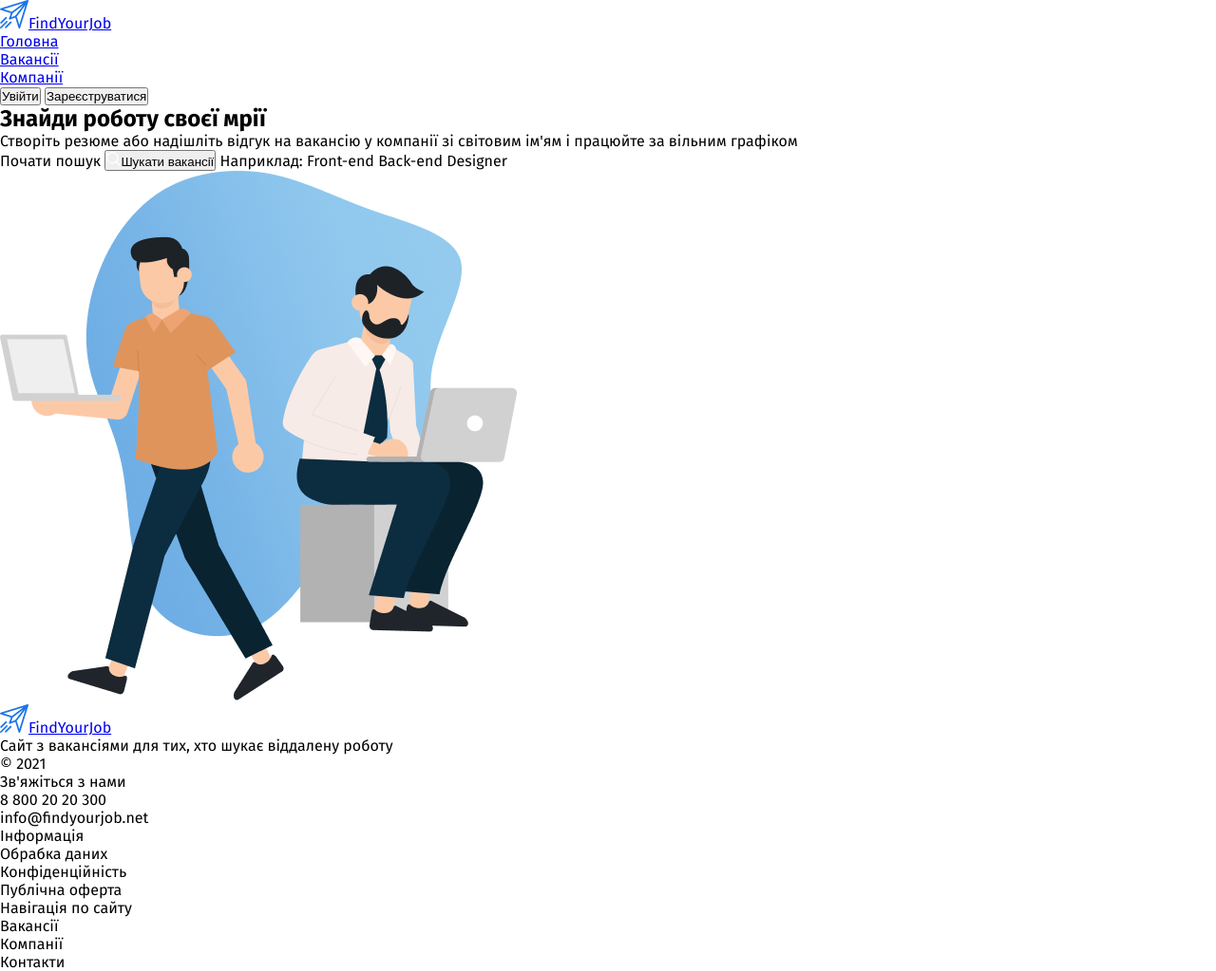
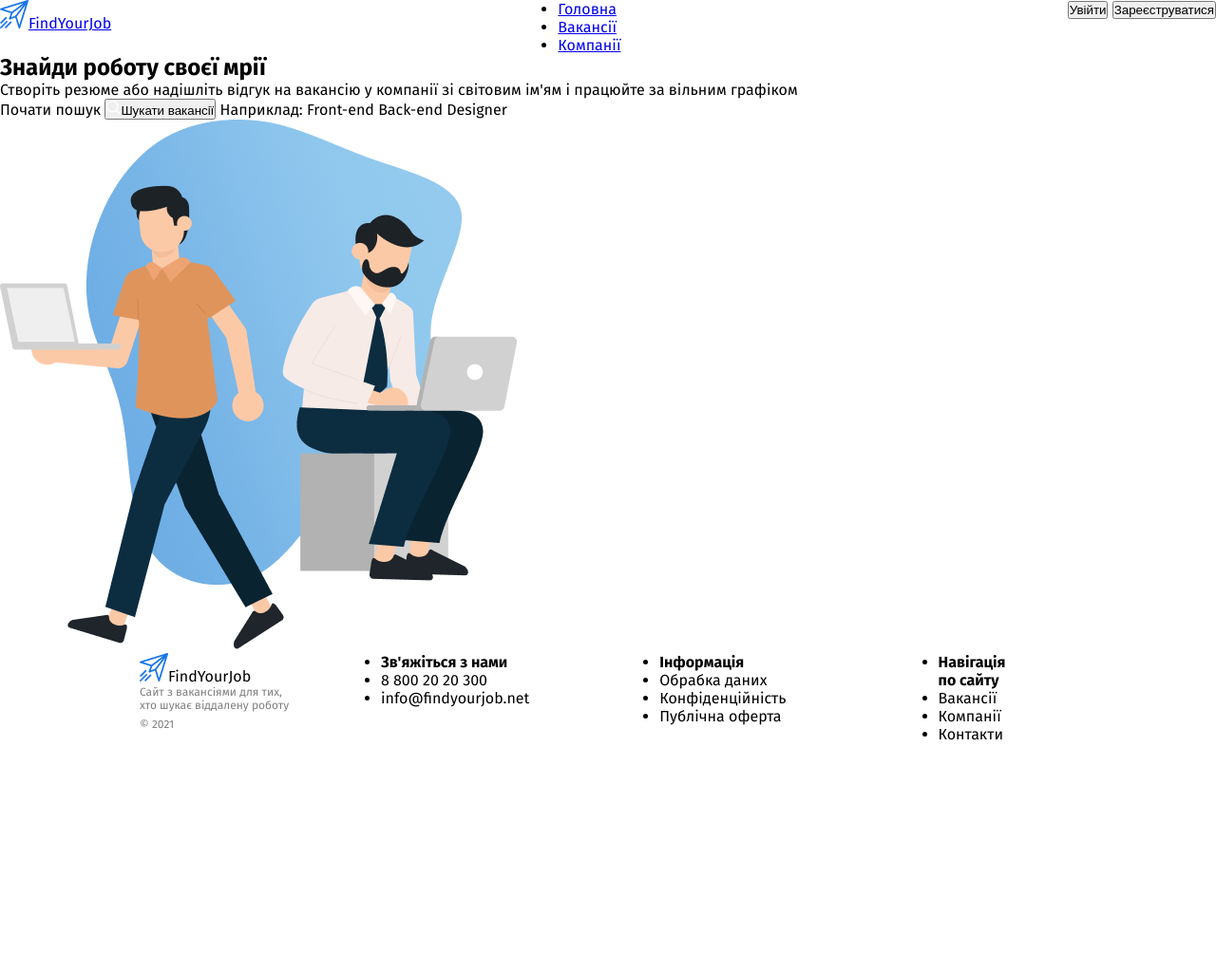
Before and after one commit to matviylevicky/findyourjob, a plain HTML site: page index.html in a window 1280 px wide. Shown: the whole page at 95% size. After the commit the page ends 865 px from the top, so only its background shows below. Drawn offline with Linux system fonts and the light colour scheme.

Commit message:
додав стилі

```diff
--- a/index.html
+++ b/index.html
@@ -48,22 +48,22 @@
                     <p class="footer-logo-text">Сайт з вакансіями для тих, хто шукає віддалену роботу</p>
                     <p class="footer-logo-text">© 2021</p>
             </div>
-                <ul class="footer-item">
-                    <li>Зв'яжіться з нами</li>
-                    <li >8 800 20 20 300</li>
+                <ul class="footer-item-1">
+                    <li class="Contact-us">Зв'яжіться з нами</li>
+                    <li>8 800 20 20 300</li>
                     <li>info@findyourjob.net</li>
                 </ul>
-                <ul class="footer-item">
-                    <li>Інформація</li>
-                    <li>Обрабка даних</li>
-                    <li>Конфіденційність</li>
-                    <li>Публічна оферта</li>
+                <ul class="footer-item-2">
+                    <li class="information">Інформація</li>
+                    <li><a href="#" class="footer-nav-link">Обрабка даних</a></li>
+                    <li><a href="#" class="footer-nav-link">Конфіденційність</a></li>
+                    <li><a href="#" class="footer-nav-link">Публічна оферта</a></li>
                 </ul>
-                <ul class="footer-item">
-                    <li>Навігація по сайту</li>
-                    <li>Вакансії</li>
-                    <li>Компанії</li>
-                    <li>Контакти</li>
+                <ul class="footer-item-3">
+                    <li class="footer-nav">Навігація по сайту</li>
+                    <li><a href="#" class="footer-nav-link">Вакансії</a></li>
+                    <li><a href="#" class="footer-nav-link">Компанії</a></li>
+                    <li><a href="#" class="footer-nav-link">Контакти</a></li>
                 </ul>
         </footer>
     </div>
--- a/style/style.css
+++ b/style/style.css
@@ -1,3 +1,55 @@
 body {
     font-family: 'Fira Sans', sans-serif;
 }
+.header-nav {
+    display: flex;
+    justify-content: space-between;
+}
+
+
+
+
+
+
+/* стилі footer */
+.footer {
+    display: flex;
+    width: 810px;
+    height: 177px;
+}
+.footer-logo-text {
+    width: 166px;
+    height: 34px;
+    font-size: 12px;
+    color: Grey;
+}
+.footer-logo-a {
+    text-decoration: none;
+    color: black;
+}
+.footer-logo {
+    padding-left: 147px;
+    padding-right: 88px;
+}
+.Contact-us {
+    font-weight: 700;
+}
+.footer-item-1 {
+    padding-right:137px ;
+}
+.information {
+    font-weight: 700;
+}
+.footer-item-2 {
+    padding-right: 160px;
+}
+.footer-nav {
+    font-weight: 700;
+}
+.footer-item-3 {
+    padding-right: 229px;
+}
+.footer-nav-link {
+    text-decoration: none;
+    color: black;
+}
```
